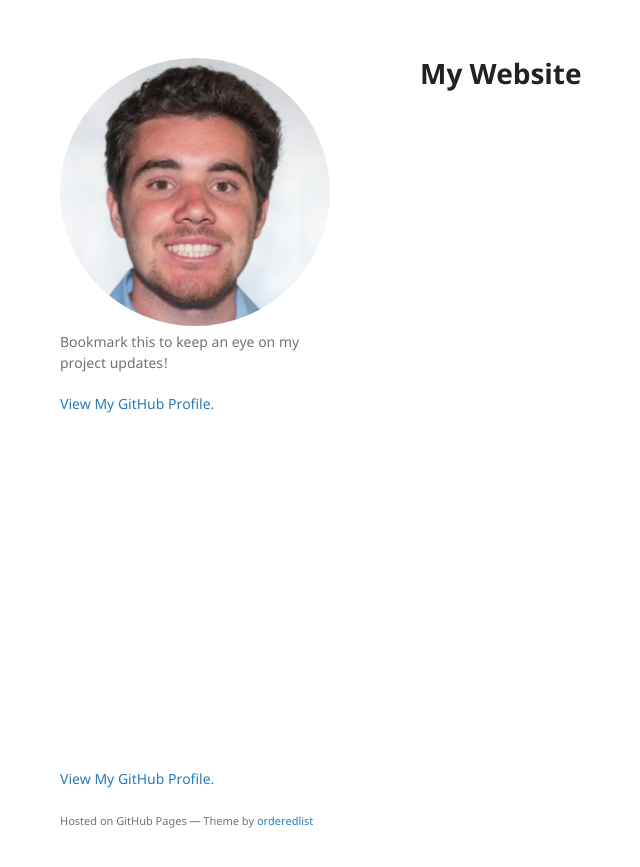
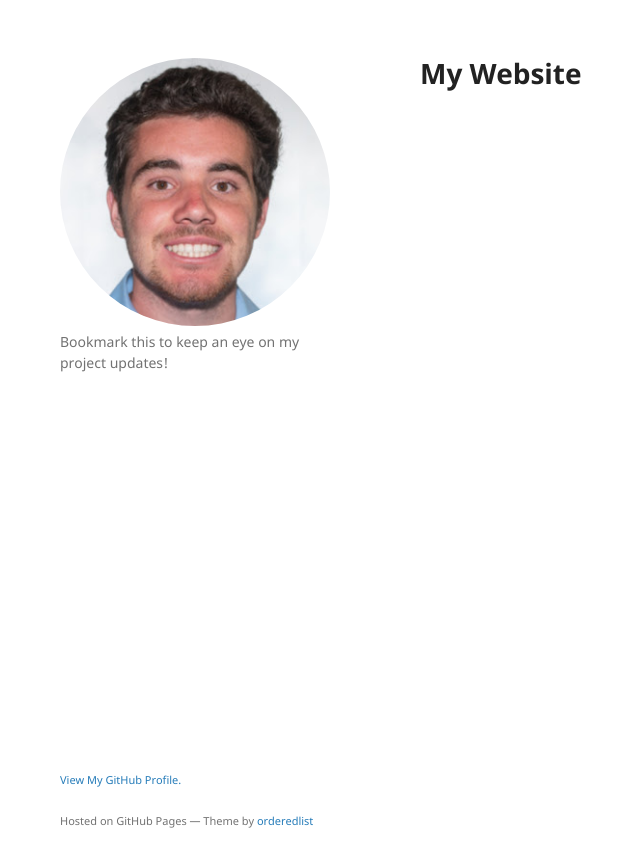
Before and after one commit to chasenbru/chasenbru.github.io, a Jekyll site: the page built from README.md, in a window 1280 px wide. Shown: the top 867 px of the page, without its empty margins (150-790 px from the left). Built offline with Jekyll 4.4.1, drawn with Linux system fonts in a browser that asks for light colours; our own code applies the rules of GitHub Pages for plain Markdown files.

Commit message:
Update default.html

```diff
--- a/_layouts/default.html
+++ b/_layouts/default.html
@@ -31,10 +31,6 @@
         <p class="view"><a href="{{ site.github.repository_url }}">View the Project on GitHub <small>{{ site.github.repository_nwo }}</small></a></p>
         {% endif %}
 
-        {% if site.github.is_user_page %}
-        <p class="view"><a href="{{ site.github.owner_url }}">View My GitHub Profile.</a></p>
-        {% endif %}
-
         {% if site.show_downloads %}
         <ul class="downloads">
           <li><a href="{{ site.github.zip_url }}">Download <strong>ZIP File</strong></a></li>
@@ -50,7 +46,7 @@
       </section>
       <footer>
         {% if site.github.is_user_page %}
-        <p class="view"><a href="{{ site.github.owner_url }}">View My GitHub Profile.</a></p>
+        <p class="view"><small><a href="{{ site.github.owner_url }}">View My GitHub Profile.</a></small></p>
         {% endif %}
         {% if site.github.is_project_page %}
         <p>This project is maintained by <a href="{{ site.github.owner_url }}">{{ site.github.owner_name }}</a></p>
```
